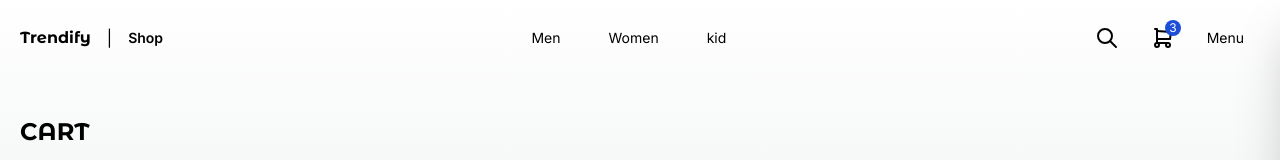
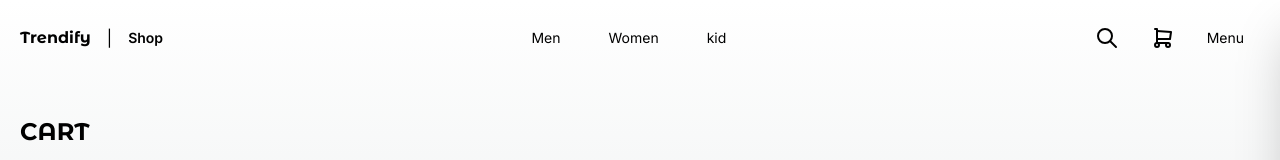
Before and after one commit to EvandroCalado/trendify, a Next.js app: page /cart in a window 1280 px wide. Shown: the top 160 px of the page. Built offline with nearby package versions, Linux system fonts and the light colour scheme.

Commit message:
feat: add getTotalProductsInCart

```diff
--- a/src/components/ui/header/index.tsx
+++ b/src/components/ui/header/index.tsx
@@ -1,8 +1,10 @@
 'use client';
 
+import { useCartStore } from '@/stores/cart';
 import { useUiStore } from '@/stores/ui';
 import { IconSearch, IconShoppingCart } from '@tabler/icons-react';
 import Link from 'next/link';
+import { useEffect, useState } from 'react';
 
 const links = [
   {
@@ -20,7 +22,15 @@ const links = [
 ];
 
 export const Header = () => {
+  const { getTotalProductsInCart } = useCartStore((state) => state);
+
   const toggleMenu = useUiStore((state) => state.toggleMenu);
+
+  const [loaded, setLoaded] = useState(false);
+
+  useEffect(() => {
+    setLoaded(true);
+  }, []);
 
   return (
     <header className="flex w-full items-center justify-between p-5">
@@ -55,9 +65,11 @@ export const Header = () => {
 
         <Link href="/cart">
           <div className="relative">
-            <span className="absolute -right-1.5 -top-1.5 rounded-full bg-blue-700 px-1 text-xs text-white">
-              3
-            </span>
+            {loaded && getTotalProductsInCart() > 0 && (
+              <span className="absolute -right-1.5 -top-1.5 rounded-full bg-blue-700 px-1 text-xs text-white">
+                {getTotalProductsInCart()}
+              </span>
+            )}
             <IconShoppingCart />
           </div>
         </Link>
```
